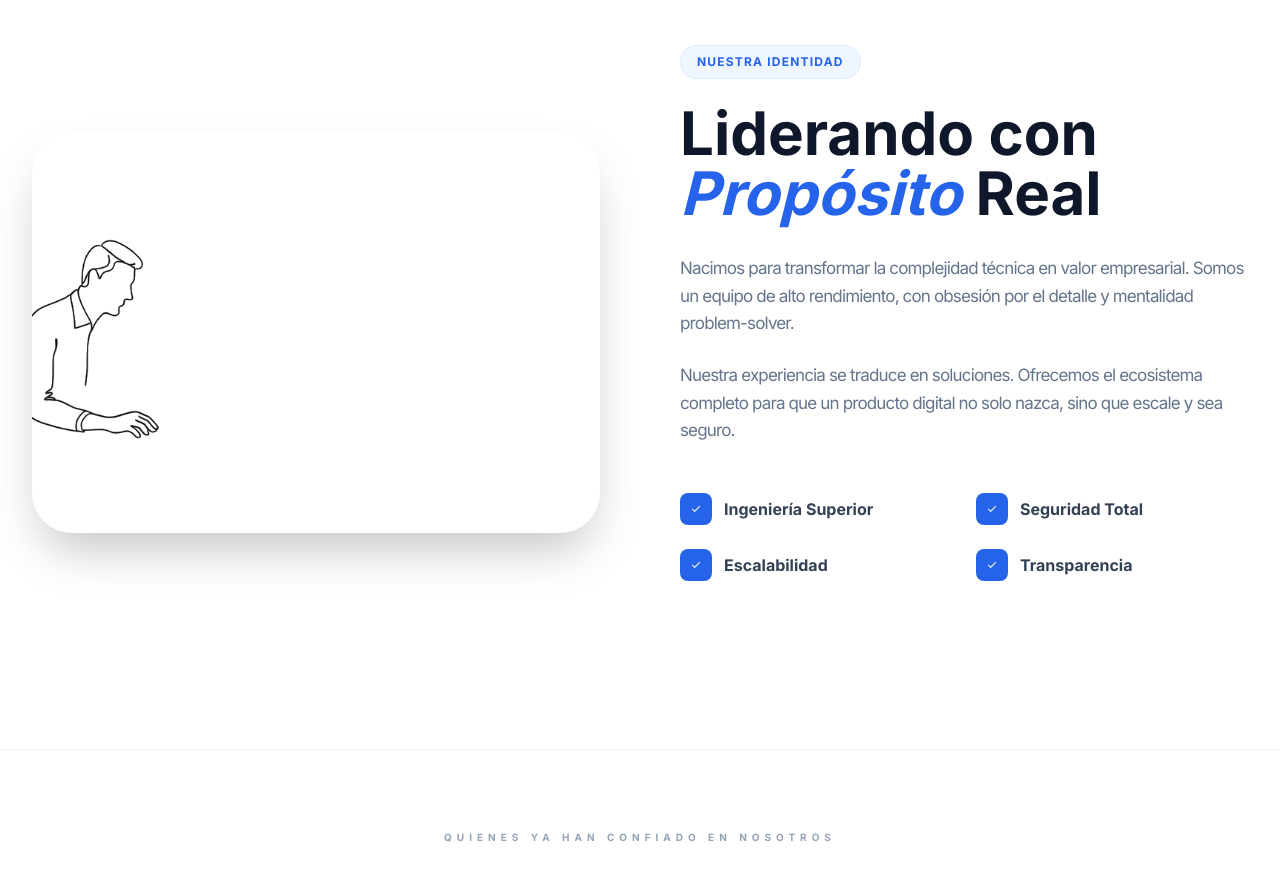
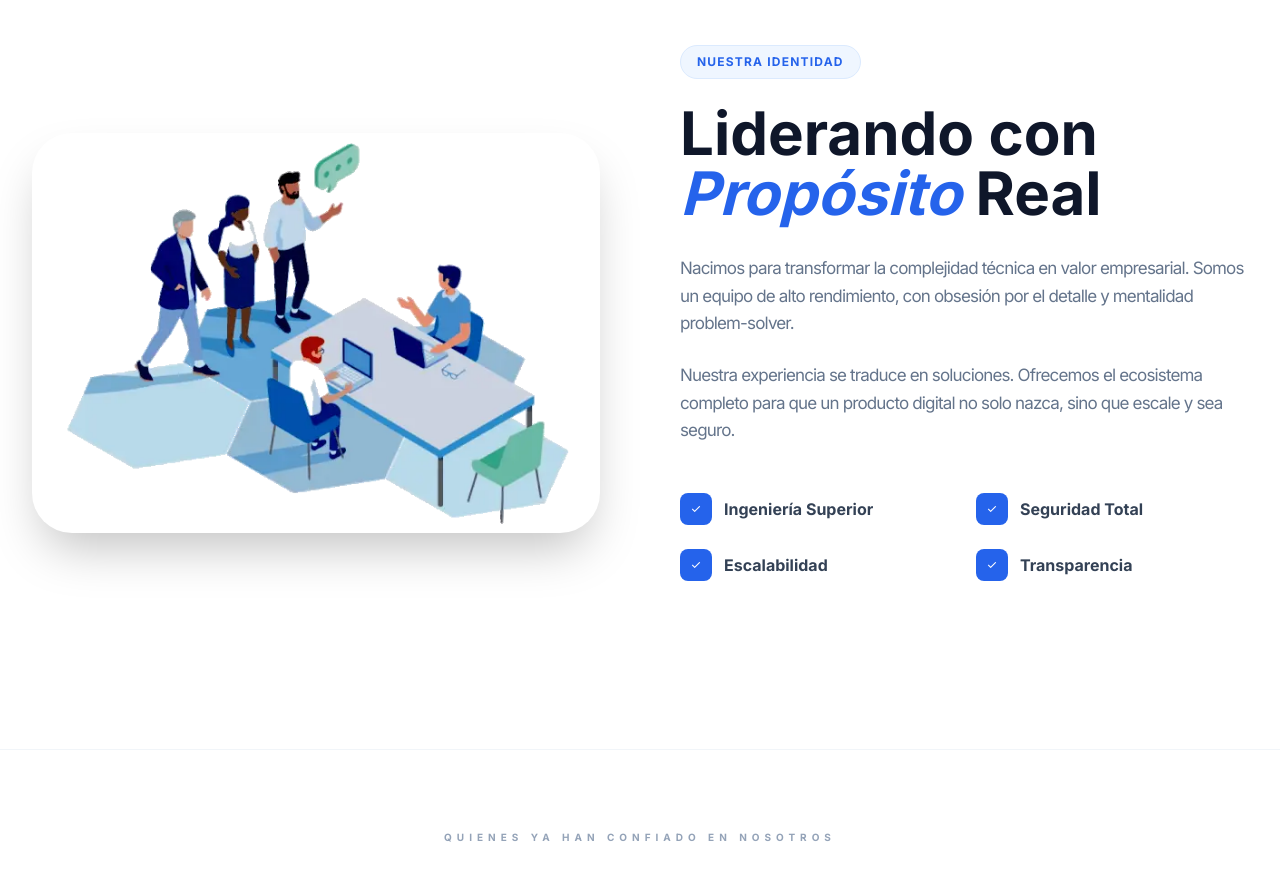
Before and after one commit to asinomas/paginaultima, a React (Vite) app in the folder Pagina_ultima/: page / in a window 1280 px wide. Shown: the part 2660-3553 px from the top of the page. Built offline with nearby package versions, Linux system fonts and the light colour scheme; no server answers.

Commit message:
Update About.tsx

```diff
--- a/Pagina_ultima/src/components/About.tsx
+++ b/Pagina_ultima/src/components/About.tsx
@@ -12,9 +12,9 @@ const About: React.FC = () => {
             <div className="w-full flex justify-center relative hidden md:flex">
               <div className="relative shadow-2xl rounded-[2.5rem] w-full">
                 <img
-                  src="./images/foto-about.webp"
+                  src="./images/team-talk-office.webp"
                   className="h-[400px] w-full object-cover transition-transform duration-[2s] group-hover:scale-105 rounded-[2.5rem]"
-                  alt="Grupo de oficina en reunión"
+                  alt="Grupo de oficina conversando"
                   loading="lazy"
                 />
 
```
